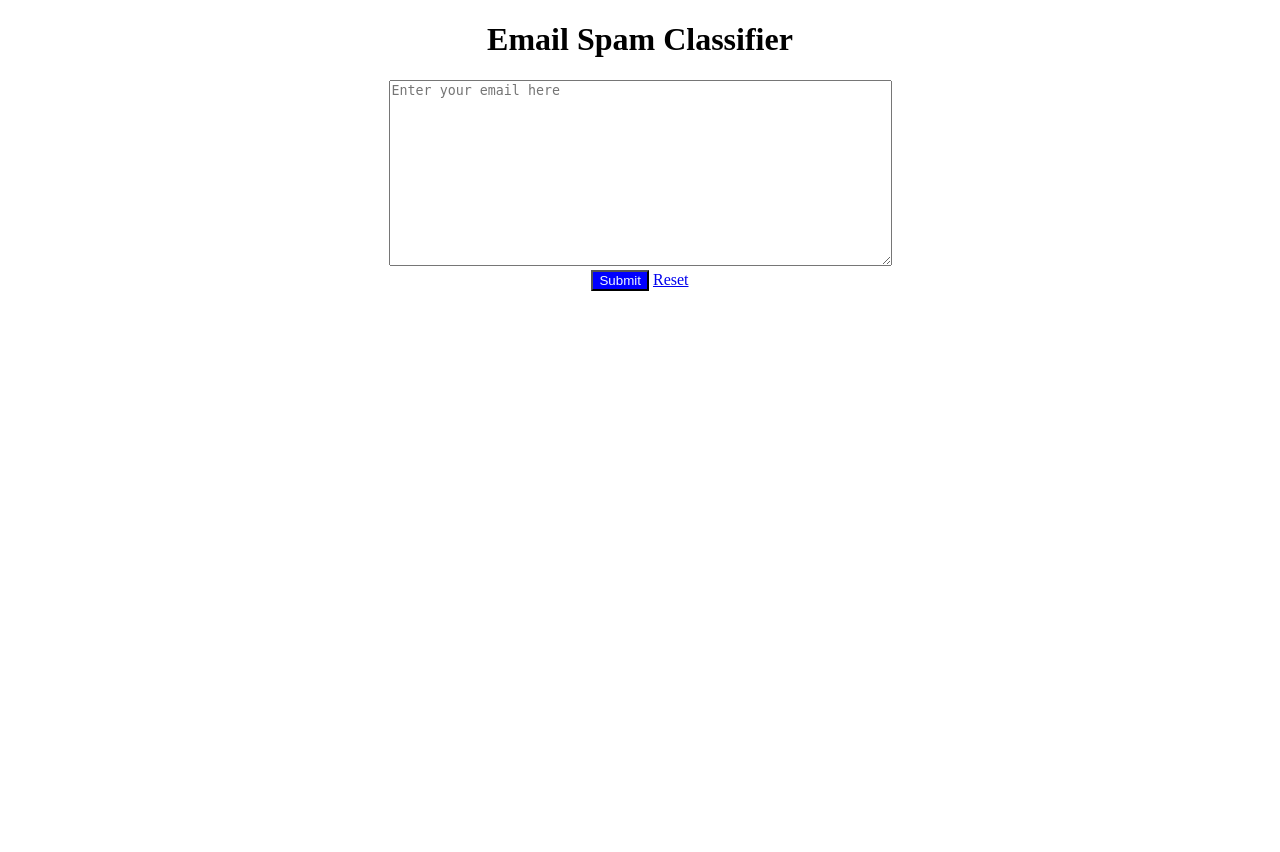
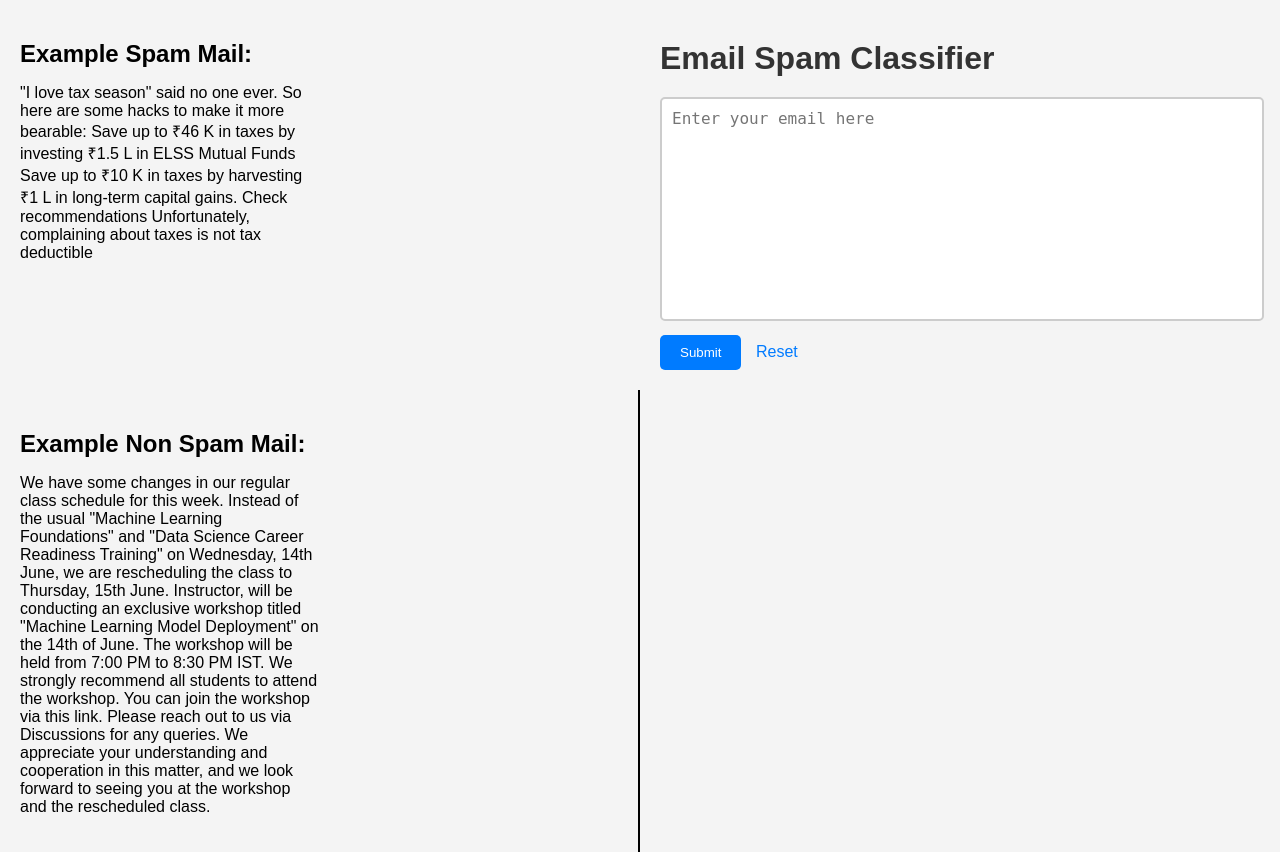
Before and after one commit to Mohammad5588/email-classifier, a Flask app: page / in a window 1280 px wide. Before the commit the page ends 291 px from the top, so only its background shows below. Run offline with Flask 3, Linux system fonts and the light colour scheme; parts of the project's set-up code (start-up, migrations or seed data) failed here and were passed over.

Commit message:
index.html

```diff
--- a/templates/index.html
+++ b/templates/index.html
@@ -2,23 +2,113 @@
 <html>
 
 <head>
-    <title>
-        Email Spam Classifier
-    </title>
+    <title>Email Spam Classifier</title>
     <style>
         body {
-            text-align: center;
+            font-family: Arial, sans-serif;
+            background-color: #f4f4f4;
+            margin: 0;
+            padding: 0;
+        }
+
+        .container {
+            display: grid;
+            grid-template-columns: 1fr 1fr;
+            grid-template-rows: 1fr 1fr;
+            height: 100vh;
+        }
+
+        .top-left,
+        .top-right,
+        .bottom-left,
+        .bottom-right {
+            padding: 20px;
+            text-align: left;
+            position: relative;
+        }
+
+        .top-right::before,
+        .bottom-right::before {
+            content: '';
+            position: absolute;
+            top: 0;
+            left: -2px;
+            height: 100%;
+            border-left: 2px solid black;
+        }
+
+        h1 {
+            color: #333;
+            margin-top: 20px;
+            margin-bottom: 20px;
+        }
+
+        textarea {
+            width: calc(100% - 20px);
+            height: 200px;
+            padding: 10px;
+            border-radius: 5px;
+            border: 2px solid #ccc;
+            margin-bottom: 10px;
+            font-size: 16px;
+            resize: none;
         }
 
         button {
-            color: aliceblue;
-            background-color: blue;
+            color: white;
+            background-color: #007bff;
+            border: none;
+            padding: 10px 20px;
+            border-radius: 5px;
+            cursor: pointer;
+            transition: background-color 0.3s;
+        }
+
+        button:hover {
+            background-color: #0056b3;
+        }
+
+        a {
+            text-decoration: none;
+            color: #007bff;
+            margin-left: 10px;
+        }
+
+        h2 {
+            margin-top: 20px;
+            font-size: 24px;
+            margin-bottom: 0;
+        }
+
+        .spam {
+            color: red;
+        }
+
+        .not-spam {
+            color: #00ff4c;
+        }
+
+        .example {
+            width: 100%;
+            max-width: 300px; /* Adjust max-width as needed */
         }
     </style>
 </head>
+
 <body>
+    <div class="container">
+        <div class="top-right">
+            <div class="example">
+                <h2>Example Spam Mail:</h2>
+                <p>"I love tax season" said no one ever. So here are some hacks to make it more bearable:
+                    Save up to ₹46 K in taxes by investing ₹1.5 L in ELSS Mutual Funds
+                    Save up to ₹10 K in taxes by harvesting ₹1 L in long-term capital gains. Check recommendations
+                    Unfortunately, complaining about taxes is not tax deductible
+                </p>
+            </div>
+        </div>
+        <div class="top-left">
             <h1>Email Spam Classifier</h1>
-    <div>
             <form method="POST" action="/predict">
                 <textarea rows="12" cols="60" name="content" placeholder="Enter your email here"
                     autocomplete="off">{{ email }}</textarea>
@@ -27,11 +117,25 @@
                     <a href="/">Reset</a>
                 </div>
             </form>
-
+        </div>
+        <div class="bottom-left">
+            <div class="example">
+                <h2>Example Non Spam Mail:</h2>
+                <p>We have some changes in our regular class schedule for this week. Instead of the usual "Machine Learning Foundations" and "Data Science Career Readiness Training" on Wednesday, 14th June, we are rescheduling the class to Thursday, 15th June.
+                    Instructor, will be conducting an exclusive workshop titled "Machine Learning Model Deployment" on the 14th of June. The workshop will be held from 7:00 PM to 8:30 PM IST. We strongly recommend all students to attend the workshop.
+                    You can join the workshop via this link.
+                    Please reach out to us via Discussions for any queries. We appreciate your understanding and cooperation in this matter, and we look forward to seeing you at the workshop and the rescheduled class.
+                </p>
+            </div>
+        </div>
+        <div class="bottom-right">
             {% if prediction==1 %}
-            <h2 style="color:red":>SPAM</h2>
+            <h2 class="spam">SPAM</h2>
             {% elif prediction==-1 %}
-            <h2 style="color:rgb(0, 255, 76)":>NOT A SPAM</h2>
+            <h2 class="not-spam">NOT A SPAM</h2>
             {% endif %}
         </div>
+    </div>
 </body>
+
+</html>
```
Lines whose indentation alone changed are shown as unchanged.
